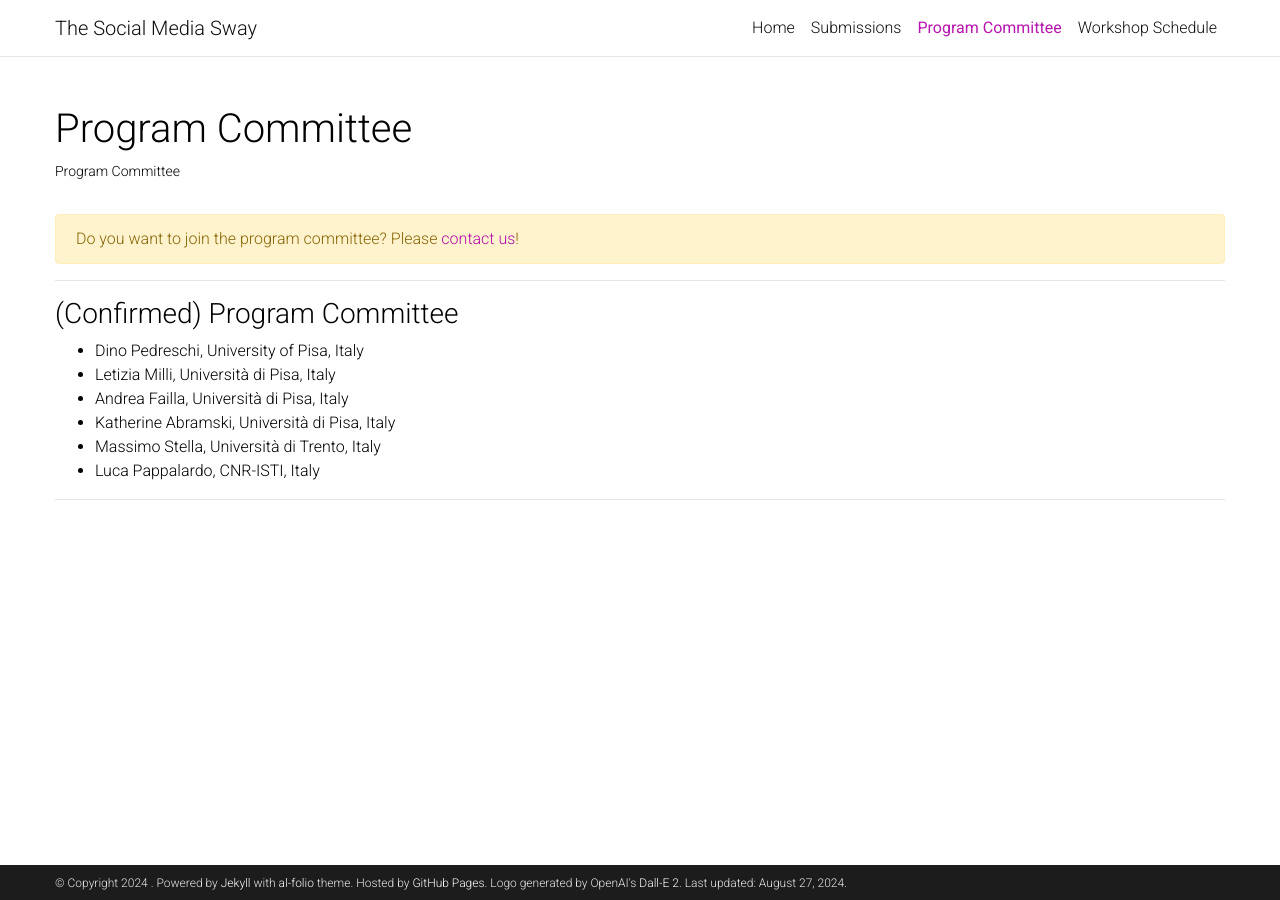
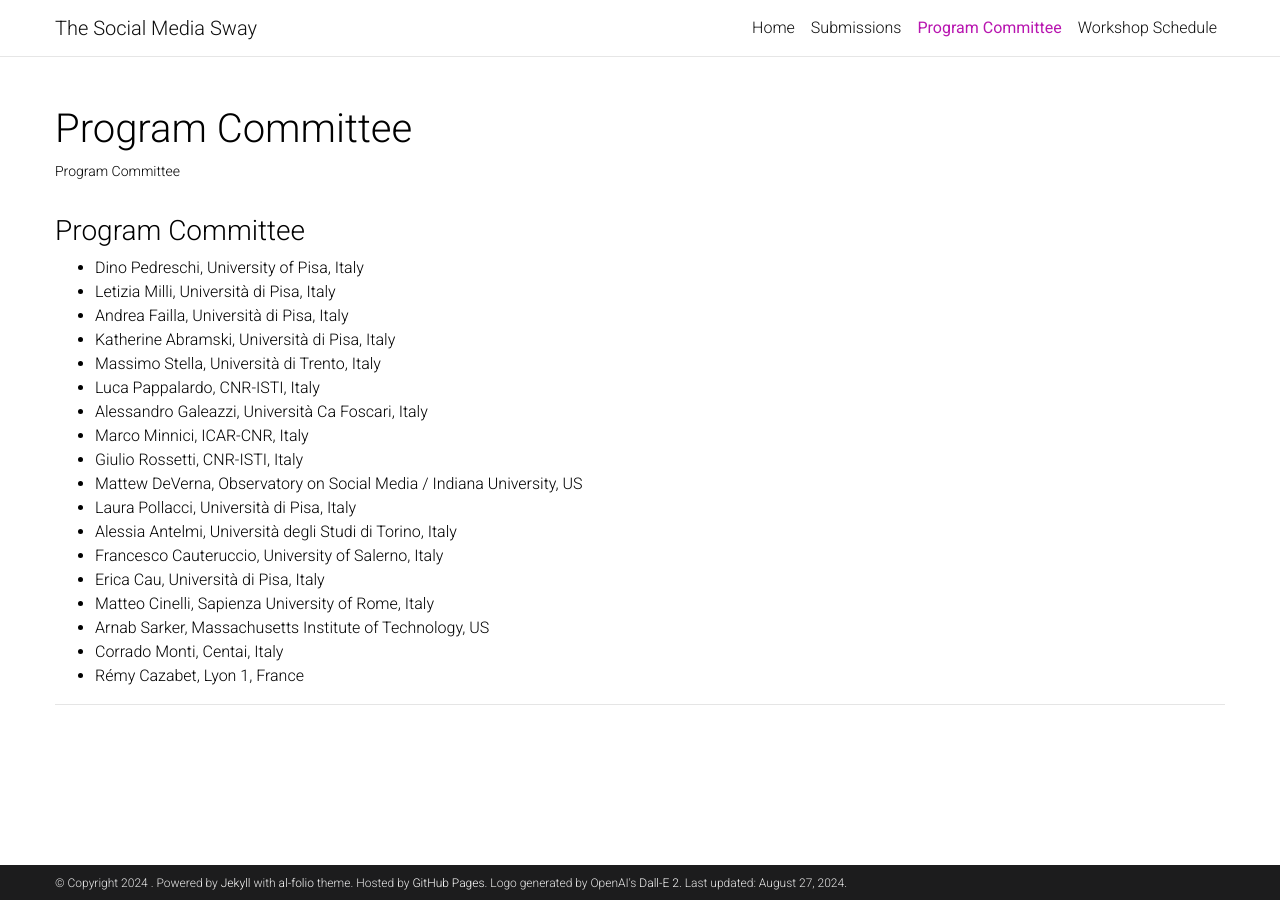
Before and after one commit to SMS-workshop/SMS-workshop.github.io, a Jekyll site: the page built from _pages/PC.md, in a window 1280 px wide. Built offline with Jekyll 4.4.1, drawn with Linux system fonts in a browser that asks for light colours; a style sheet for code colours, icons or effects is not loaded.

Commit message:
:new: PC

```diff
--- a/_pages/PC.md
+++ b/_pages/PC.md
@@ -7,13 +7,8 @@ nav: true
 nav_order: 3
 ---
 
-Do you want to join the program committee? Please <a href="mailto:giulio.rossetti@isti.cnr.it
-">contact us</a>!
-{: .alert .alert-warning}
 
-<hr>
-
-### (Confirmed) Program Committee
+### Program Committee
 
 <ul>
     <li>Dino Pedreschi, University of Pisa, Italy</li>
@@ -22,20 +17,18 @@ Do you want to join the program committee? Please <a href="mailto:giulio.rossett
     <li>Katherine Abramski, Università di Pisa, Italy</li>
     <li>Massimo Stella, Università di Trento, Italy</li>
     <li>Luca Pappalardo, CNR-ISTI, Italy</li>
-   <!-- <li>Matteo Cinelli, Sapienza University of Rome, Italy</li>
     <li>Alessandro Galeazzi, Università Ca Foscari, Italy</li>
-
-    <li>Rémy Cazabet, University of Lyon, France</li>
-    <li>Matthew DeVerna, Indiana University Bloomington, US</li>
-    <li>Michele Coscia,	University of Copenhagen, Denmark</li>
-    <li>Yoed Kenett, Israel Institute of Technology, Israel</li>
-    <li>Szymon Talaga, University of Warsaw, Poland</li>
-    <li>Onur Varol, Sabanci University, Turkey</li>
-    <li>Rajesh Sharma, University of Tartu, Estonia</li>
-    <li>Matteo Magnani	University of Uppsala, Sweden</li>
-    <li>Diego R. Amancio, Universitade de Sao Paulo, Brazil</li>
-    <li>Carlos Henrique Gomes Ferreira, Universidade Federal de Ouro Preto, Brazil</li>
-    <li>Arnab K. Sarker, MIT, USs</li> -->
+    <li>Marco Minnici, ICAR-CNR, Italy</li>
+    <li>Giulio Rossetti, CNR-ISTI, Italy</li>
+    <li>Mattew DeVerna, Observatory on Social Media / Indiana University, US</li>
+    <li>Laura Pollacci, Università di Pisa, Italy</li>
+    <li>Alessia Antelmi, Università degli Studi di Torino, Italy</li>
+    <li>Francesco Cauteruccio, University of Salerno, Italy</li>
+    <li>Erica Cau, Università di Pisa, Italy</li>
+    <li>Matteo Cinelli, Sapienza University of Rome, Italy</li>
+    <li>Arnab Sarker, Massachusetts Institute of Technology, US</li>
+    <li>Corrado	Monti, Centai, Italy</li>
+    <li>Rémy Cazabet, Lyon 1, France</li>
 </ul>
 
 <hr>
```
